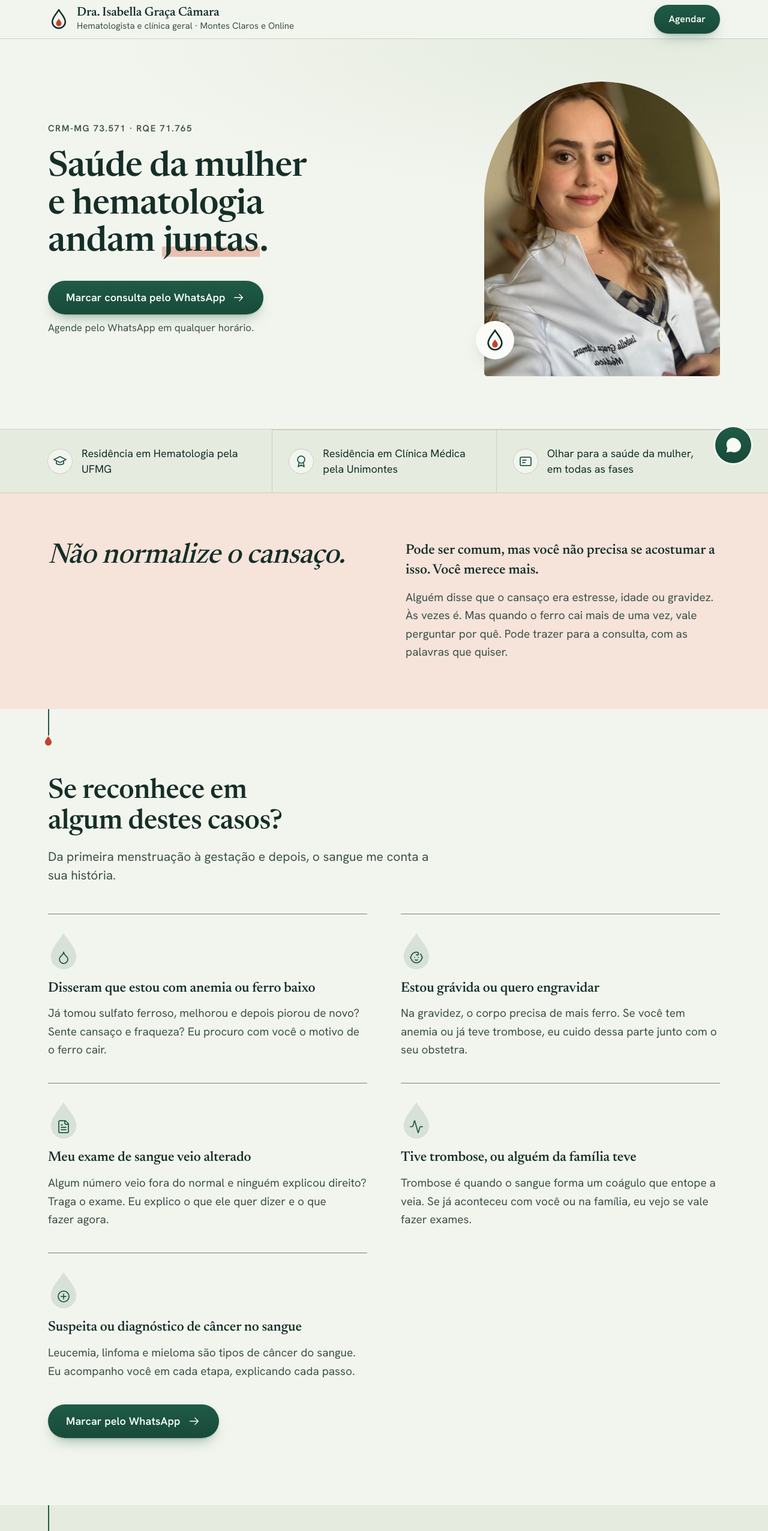
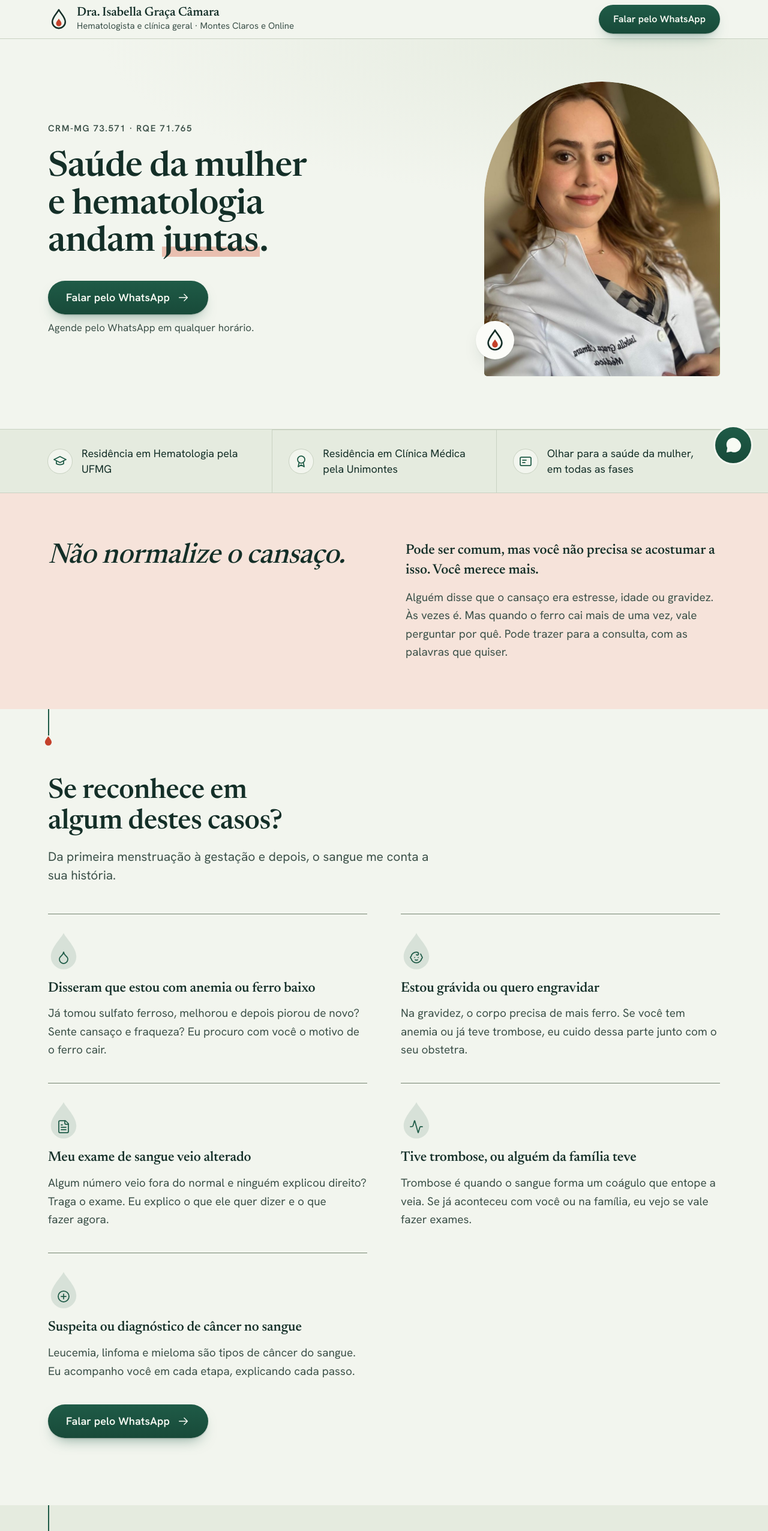
Before and after one commit to fcamara1109/isabella-lp, a plain HTML site: page index.html in a window 1280 px wide. Shown: the top 2552 px of the page at 60% size. Drawn offline with Linux system fonts and the light colour scheme.

Commit message:
botão Falar pelo WhatsApp, título na primeira pessoa, ajustes de celular e tablet (Felipe, 22/11)

```diff
--- a/index.html
+++ b/index.html
@@ -68,7 +68,7 @@ a{color:var(--isabella-accent);text-underline-offset:.18em;text-decoration-thick
 .marca b{display:block;font-family:var(--isabella-display);font-size:1.3125rem;font-weight:560;line-height:1.15;letter-spacing:-.005em}
 .marca span,.marca h1{display:block;font-size:.9375rem;line-height:1.3;color:var(--isabella-ink-2)}
 .marca h1{font-family:inherit;font-weight:inherit;letter-spacing:inherit;font-optical-sizing:inherit;text-wrap:inherit}  /* o h1 do header (Profissão · Cidade) tem a cara da linha que era span */
-.topo .btn{display:none;min-height:48px;padding:0 24px;font-size:1rem}
+.topo .btn{display:none;min-height:48px;padding:0 24px;font-size:1rem;white-space:nowrap;flex:0 0 auto}
 
 /* ---------- primeira dobra: registro, 2 credenciais, a ponte, o apoio, o botão (ordem da ML) ---------- */
 .hero{padding-block:24px 0;position:relative;background:radial-gradient(120% 70% at 85% 0%,var(--isabella-paper-2) 0%,transparent 60%)}
@@ -201,7 +201,7 @@ a{color:var(--isabella-accent);text-underline-offset:.18em;text-decoration-thick
 
 /* celular: a foto é o fundo do hero e o texto assenta embaixo, sobre o verde (molde da ML) */
 @media (max-width:879px){
-  .hero{display:flex;flex-direction:column;justify-content:flex-end;min-height:calc(100svh - 64px - 100px);padding:0 0 22px;background:var(--isabella-forest);overflow:hidden}
+  .hero{display:flex;flex-direction:column;justify-content:flex-end;min-height:calc(100svh - 64px - 124px);padding:0 0 22px;background:var(--isabella-forest);overflow:hidden}
   .hero-grid{display:block}
   .hero .arco{position:absolute;inset:0;width:100%;height:100%;max-width:none;margin:0;aspect-ratio:auto}
   .hero .arco img{border-radius:0;box-shadow:none;height:auto;aspect-ratio:auto;object-position:50% 0;animation:none}
@@ -315,6 +315,7 @@ section.sec:not(.final)::after{content:"";position:absolute;top:44px;left:calc(v
 .etapa::before{flex:none;width:44px;height:44px;padding:0;margin:0;border-radius:50%;-webkit-mask:none;mask:none;background:var(--isabella-accent);color:var(--isabella-on-accent);font-family:var(--isabella-body);font-size:1.125rem;font-weight:700;box-shadow:none}
 .etapa::after{display:none!important}
 .etapa h3{padding:0;font-family:var(--isabella-body);font-size:1.1875rem;font-weight:600;line-height:1.4;color:var(--isabella-ink)}
+@media (min-width:640px) and (max-width:879px){.trilha{grid-template-columns:repeat(2,1fr)}}
 @media (min-width:880px){.trilha{grid-template-columns:repeat(4,1fr);gap:20px}.etapa,.etapa:last-child{flex-direction:column;align-items:flex-start;gap:16px;padding:26px 24px 28px}.etapa::before{margin:0}}
 
 </style>
@@ -451,7 +452,7 @@ section.sec:not(.final)::after{content:"";position:absolute;top:44px;left:calc(v
       <svg viewBox="0 0 100 100" aria-hidden="true"><path d="M50.00 6.50C56.00 19.40 80.00 40.40 80.00 62.00A30.00 30.00 0 0 1 20.00 62.00C20.00 40.40 44.00 19.40 50.00 6.50Z" fill="none" stroke="#142F28" stroke-width="7" stroke-linejoin="round"/><path d="M50.00 46.88C52.50 52.25 62.50 61.00 62.50 70.00A12.50 12.50 0 0 1 37.50 70.00C37.50 61.00 47.50 52.25 50.00 46.88Z" fill="#C4412B"/></svg>
       <div><b>Dra. Isabella Graça Câmara</b><h1>Hematologista e clínica geral · Montes Claros e Online</h1></div>
     </div>
-    <button class="btn" type="button" data-wa>Agendar</button>
+    <button class="btn" type="button" data-wa>Falar pelo WhatsApp</button>
   </div>
 </header>
 
@@ -462,8 +463,8 @@ section.sec:not(.final)::after{content:"";position:absolute;top:44px;left:calc(v
       <p class="hero-id">CRM-MG 73.571 · RQE 71.765</p>
       <h2 class="hero-titulo">Saúde da mulher e hematologia andam <span class="mt">juntas</span>.</h2>
       <div class="hero-acao">
-        <button class="btn" type="button" data-wa data-sticky-alvo>Marcar consulta pelo WhatsApp <svg class="seta" viewBox="0 0 24 24" aria-hidden="true"><path d="M4 12h15M13 6l6 6-6 6"/></svg></button>
-        <noscript><a class="btn" href="https://wa.me/5538999865405?text=Ol%C3%A1%2C%20vim%20pelo%20site%20e%20queria%20marcar%20uma%20consulta%20com%20a%20Dra.%20Isabella%20Gra%C3%A7a%20C%C3%A2mara%2C%20hematologista.">Marcar consulta pelo WhatsApp</a></noscript>
+        <button class="btn" type="button" data-wa data-sticky-alvo>Falar pelo WhatsApp <svg class="seta" viewBox="0 0 24 24" aria-hidden="true"><path d="M4 12h15M13 6l6 6-6 6"/></svg></button>
+        <noscript><a class="btn" href="https://wa.me/5538999865405?text=Ol%C3%A1%2C%20vim%20pelo%20site%20e%20queria%20marcar%20uma%20consulta%20com%20a%20Dra.%20Isabella%20Gra%C3%A7a%20C%C3%A2mara%2C%20hematologista.">Falar pelo WhatsApp</a></noscript>
         <p class="micro"><span class="hero-micro">Agende pelo WhatsApp em qualquer horário.</span></p>
       </div>
     </div>
@@ -525,7 +526,7 @@ section.sec:not(.final)::after{content:"";position:absolute;top:44px;left:calc(v
         <p>Leucemia, linfoma e mieloma são tipos de câncer do sangue. Eu acompanho você em cada etapa, explicando cada passo.</p>
       </div>
     </div>
-    <div class="acao"><button class="btn" type="button" data-wa>Marcar pelo WhatsApp <svg class="seta" viewBox="0 0 24 24" aria-hidden="true"><path d="M4 12h15M13 6l6 6-6 6"/></svg></button></div>
+    <div class="acao"><button class="btn" type="button" data-wa>Falar pelo WhatsApp <svg class="seta" viewBox="0 0 24 24" aria-hidden="true"><path d="M4 12h15M13 6l6 6-6 6"/></svg></button></div>
   </div>
 </section>
 
@@ -567,14 +568,14 @@ section.sec:not(.final)::after{content:"";position:absolute;top:44px;left:calc(v
       <li class="etapa"><h3>Te atendo no consultório ou online, você escolhe</h3></li>
       <li class="etapa"><h3>Você sai com seu tratamento combinado e explicado</h3></li>
     </ol>
-    <div class="acao"><button class="btn" type="button" data-wa>Marcar pelo WhatsApp <svg class="seta" viewBox="0 0 24 24" aria-hidden="true"><path d="M4 12h15M13 6l6 6-6 6"/></svg></button></div>
+    <div class="acao"><button class="btn" type="button" data-wa>Falar pelo WhatsApp <svg class="seta" viewBox="0 0 24 24" aria-hidden="true"><path d="M4 12h15M13 6l6 6-6 6"/></svg></button></div>
   </div>
 </section>
 
 <section class="sec local" data-bloco="local">
   <div class="wrap grid" data-rv>
     <div class="txt">
-      <h2><span class="pq">Onde e quando ela atende?</span> Na Clínica Gastrus, em Montes Claros.</h2>
+      <h2><span class="pq">Onde e quando eu atendo?</span> Na Clínica Gastrus, em Montes Claros.</h2>
       <p class="lead">Horário fixo nas quartas à tarde. Outros horários podem ser combinados pelo WhatsApp.</p>
     </div>
     <div class="placa">
@@ -608,7 +609,7 @@ section.sec:not(.final)::after{content:"";position:absolute;top:44px;left:calc(v
     <svg class="simbolo" viewBox="0 0 100 100" aria-hidden="true"><path d="M50.00 6.50C56.00 19.40 80.00 40.40 80.00 62.00A30.00 30.00 0 0 1 20.00 62.00C20.00 40.40 44.00 19.40 50.00 6.50Z" fill="none" stroke="#F2F5EE" stroke-width="7" stroke-linejoin="round"/><path d="M50.00 46.88C52.50 52.25 62.50 61.00 62.50 70.00A12.50 12.50 0 0 1 37.50 70.00C37.50 61.00 47.50 52.25 50.00 46.88Z" fill="#F0866C"/></svg>
     <h2>Traga os seus exames. Vejo com você o que eles significam.</h2>
     <p>Uma mensagem no WhatsApp basta para começar.</p>
-    <button class="btn btn--claro" type="button" data-wa>Marcar consulta pelo WhatsApp <svg class="seta" viewBox="0 0 24 24" aria-hidden="true"><path d="M4 12h15M13 6l6 6-6 6"/></svg></button>
+    <button class="btn btn--claro" type="button" data-wa>Falar pelo WhatsApp <svg class="seta" viewBox="0 0 24 24" aria-hidden="true"><path d="M4 12h15M13 6l6 6-6 6"/></svg></button>
   </div>
 </section>
 </main>
@@ -632,8 +633,8 @@ section.sec:not(.final)::after{content:"";position:absolute;top:44px;left:calc(v
 
 <!-- barra fixa (celular) -->
 <div class="fixo" data-sticky>
-  <button class="btn" type="button" data-wa><svg class="wa" viewBox="0 0 24 24" aria-hidden="true"><path d="M17.5 14.4c-.3-.15-1.8-.9-2-1s-.5-.15-.7.15-.8 1-1 1.2-.35.2-.65.05a8.1 8.1 0 0 1-2.4-1.5 9 9 0 0 1-1.65-2.05c-.15-.3 0-.45.15-.6l.45-.5c.15-.2.2-.3.3-.5s0-.4 0-.55-.7-1.65-.95-2.25-.5-.5-.7-.5h-.6c-.2 0-.55.05-.85.35a3.6 3.6 0 0 0-1.1 2.65 6.3 6.3 0 0 0 1.3 3.3 14.3 14.3 0 0 0 5.5 4.85c.75.3 1.35.5 1.8.65.75.25 1.45.2 2 .1.6-.1 1.8-.75 2.05-1.45s.25-1.35.2-1.45-.25-.2-.55-.35zM12 2a10 10 0 0 0-8.6 15L2 22l5.2-1.4A10 10 0 1 0 12 2z"/></svg>Marcar pelo WhatsApp</button>
-  <noscript><a class="btn" style="display:none" href="https://wa.me/5538999865405?text=Ol%C3%A1%2C%20vim%20pelo%20site%20e%20queria%20marcar%20uma%20consulta%20com%20a%20Dra.%20Isabella%20Gra%C3%A7a%20C%C3%A2mara%2C%20hematologista.">Marcar pelo WhatsApp</a></noscript>
+  <button class="btn" type="button" data-wa><svg class="wa" viewBox="0 0 24 24" aria-hidden="true"><path d="M17.5 14.4c-.3-.15-1.8-.9-2-1s-.5-.15-.7.15-.8 1-1 1.2-.35.2-.65.05a8.1 8.1 0 0 1-2.4-1.5 9 9 0 0 1-1.65-2.05c-.15-.3 0-.45.15-.6l.45-.5c.15-.2.2-.3.3-.5s0-.4 0-.55-.7-1.65-.95-2.25-.5-.5-.7-.5h-.6c-.2 0-.55.05-.85.35a3.6 3.6 0 0 0-1.1 2.65 6.3 6.3 0 0 0 1.3 3.3 14.3 14.3 0 0 0 5.5 4.85c.75.3 1.35.5 1.8.65.75.25 1.45.2 2 .1.6-.1 1.8-.75 2.05-1.45s.25-1.35.2-1.45-.25-.2-.55-.35zM12 2a10 10 0 0 0-8.6 15L2 22l5.2-1.4A10 10 0 1 0 12 2z"/></svg>Falar pelo WhatsApp</button>
+  <noscript><a class="btn" style="display:none" href="https://wa.me/5538999865405?text=Ol%C3%A1%2C%20vim%20pelo%20site%20e%20queria%20marcar%20uma%20consulta%20com%20a%20Dra.%20Isabella%20Gra%C3%A7a%20C%C3%A2mara%2C%20hematologista.">Falar pelo WhatsApp</a></noscript>
   <p class="sticky-micro">Agende pelo WhatsApp em qualquer horário.</p>
 </div>
 
```
